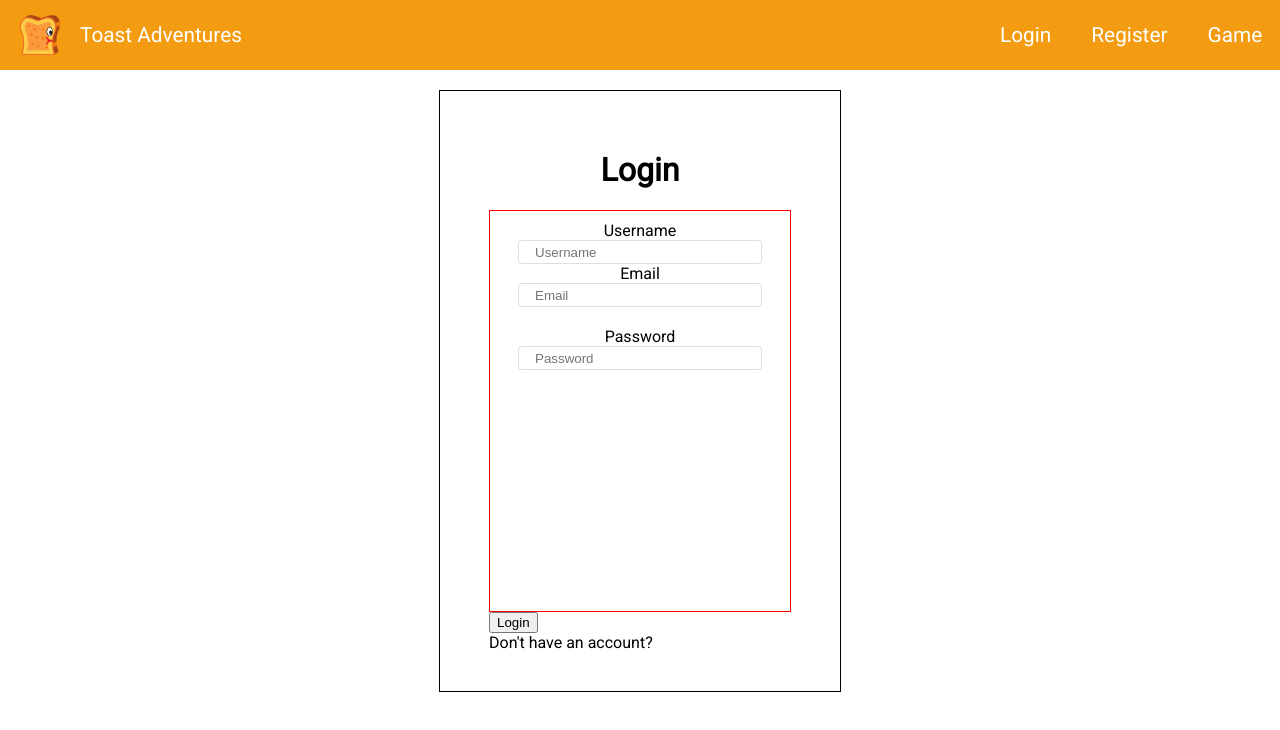
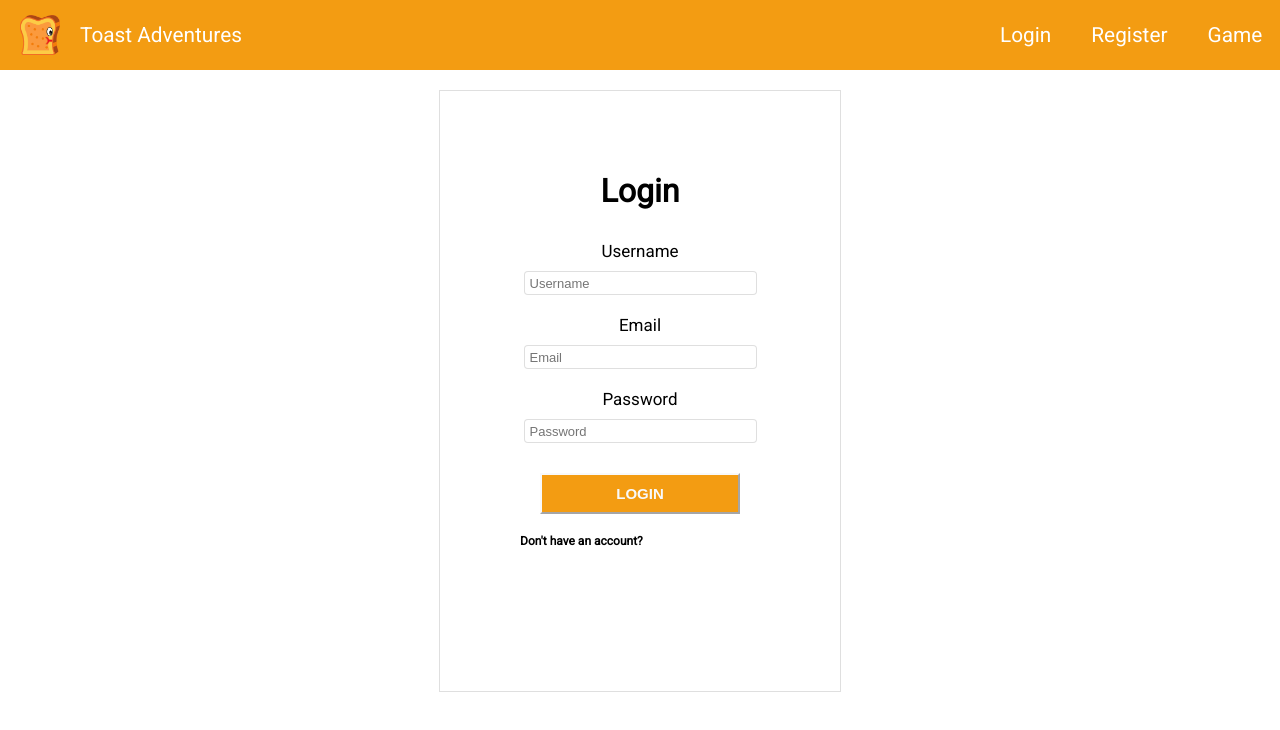
Before and after one commit to CS-Build-Week-One-FantazMick/Front-End, a React (Create React App) app in the folder mud/: page /login in a window 1280 px wide. Shown: the top 730 px of the page. Built offline with nearby package versions, Linux system fonts and the light colour scheme.

Commit message:
finished styling login and register

```diff
--- a/mud/src/components/clientLogin/ClientLogin.js
+++ b/mud/src/components/clientLogin/ClientLogin.js
@@ -1,4 +1,5 @@
 import React, { useEffect, useState } from 'react';
+import '../clientRegistration/registration.scss';
 // import { useDispatch } from 'react-redux';
 // import { loginCoach } from '../../../actions/authActions';
 // import { Link } from 'react-router-dom';
@@ -12,7 +13,7 @@ import React, { useEffect, useState } from 'react';
 
 const ClientLogin = props => {
 
-    const [creds, setCreds] = useState({username:'', email: '', password: '' });
+    const [creds, setCreds] = useState({ username: '', email: '', password: '' });
     // const [modal, setModal] = useState(false);
 
     // const triggerModal = () => {
@@ -42,7 +43,6 @@ const ClientLogin = props => {
     return (
         <>
             {/* {modal ? <Modal setModal={setModal} /> : null} */}
-            <div className='Login-Wrapper'>
 
             <div className='Form-Container'>
                 <h1>Login</h1>
@@ -59,12 +59,14 @@ const ClientLogin = props => {
                             <input
                                 data-cy='input1'
                                 type='text'
-                                    placeholder= 'Username'
+                                placeholder='Username'
                                 name='username'
                                 className='username'
                                 onChange={handleChange}
                                 value={creds.username}
                             />
+                        </div>
+                        <div className='input-layout'>
                             <label>Email</label>
                             <input
                                 data-cy='input1'
@@ -89,9 +91,8 @@ const ClientLogin = props => {
                             />
 
                         </div>
-                        </div>
-                        <div className='layout-wrapper'>
-                            <button type='submit' className='signup-btn'>
+                        {/* <div className='layout-wrapper'> */}
+                        <button type='submit'>
                             {' '}
                             Login
                             </button>
@@ -100,10 +101,10 @@ const ClientLogin = props => {
                             {/* <Link className='register' to='/register'>
                                     Sign up
                                 </Link> */}
+                            {/* </div> */}
                         </div>
                     </div>
                 </form>
-                </div>
             </div>
         </>
     );
--- a/mud/src/components/clientRegistration/registration.scss
+++ b/mud/src/components/clientRegistration/registration.scss
@@ -7,16 +7,15 @@
   width: 400px;
   justify-content: center;
   align-items: center;
-  border: 1px solid black;
+  border: 1px solid rgba(0, 0, 0, 0.125);
   font-family: "Roboto", sans-serif;
+
   .input-Wrapper {
     display: flex;
     height: 400px;
     width: 300px;
     flex-direction: column;
     align-items: space-evenly;
-    border: 1px solid red;
-    // background: #f39c12;
 
     .input-layout {
       display: flex;
@@ -25,12 +24,10 @@
       align-items: center;
       padding: 10px;
 
-      .label {
-        color: white;
-        padding-right: 1.5rem;
-        margin-bottom: 1.5rem;
-        font-size: 1.7rem;
-        font-family: "Rubik", sans-serif;
+      label {
+        color: black;
+        padding-bottom: 10px;
+        font-size: 17px;
       }
       input {
         background-color: #fff;
@@ -39,11 +36,15 @@
         border-radius: 0.25rem;
         height: 20px;
         width: 80%;
-        padding-left: 1rem;
+        padding-left: 5px;
+        font-size: 13px;
       }
-      .signup-btn {
-        font-size: 1.6rem;
-        font-weight: 400;
+    }
+    button {
+      font-size: 15px;
+      font-weight: 600;
+      width: 200px;
+      margin: 20px auto;
       text-transform: uppercase;
       padding: 0.6rem 2.8rem;
       transition: all 0.3s ease;
@@ -51,15 +52,17 @@
       background: #f39c12;
       background-image: none;
       border-color: #f8f9fa;
-        margin-bottom: 2.5rem;
-        font-family: "Rubik", sans-serif;
     }
 
-      .btn:hover {
-        color: #173ad4;
+    button:hover {
+      color: #f39c12;
       background-color: white;
-        border-color: #173ad4;
+      border-color: #f39c12;
+    }
+    .register-container {
+      font-size: 12px;
+      padding-left: 30px;
+      font-weight: 600;
     }
   }
 }
-}
```
Lines whose indentation alone changed are shown as unchanged.
